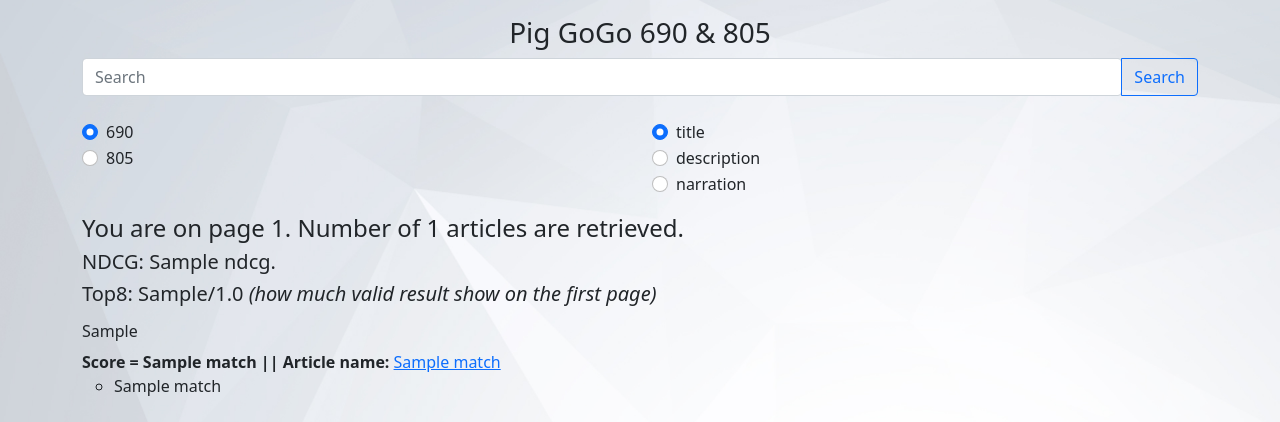
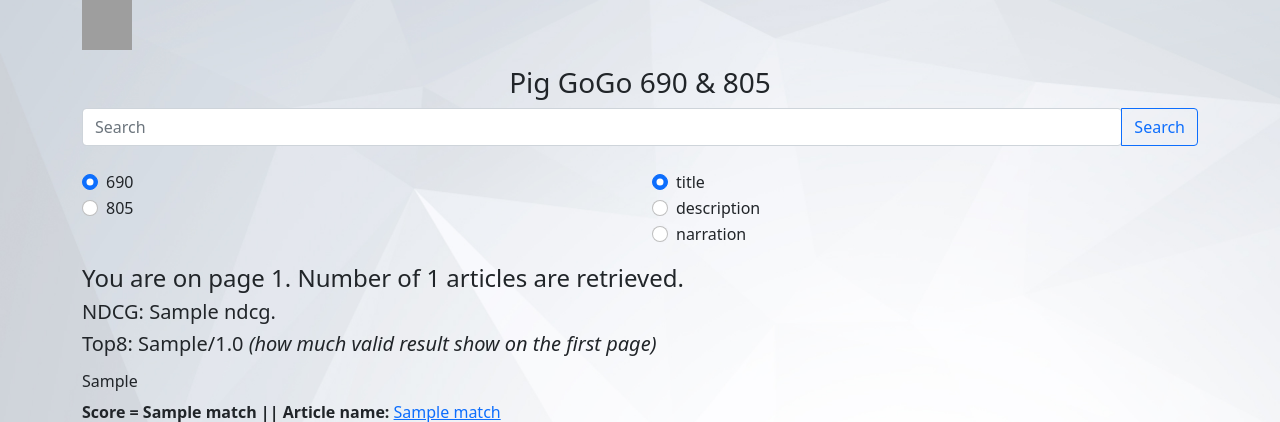
Before and after one commit to shan23chen/IR_final, a Flask app: template templates/results.html in a window 1280 px wide. Shown: the top 422 px of the page. Run offline with Flask 2, Linux system fonts and the light colour scheme; the template is opened without the code that fills it: most values are stand-ins (such as "Sample title", 1, 10 or a date in 2020); grey boxes are pictures that could not be loaded.

Commit message:
UI updates

```diff
--- a/templates/results.html
+++ b/templates/results.html
@@ -11,6 +11,7 @@
     </head>
     <body style="background-repeat: no-repeat; background-size: cover; background-image: url({{url_for('static', filename='bg.jpeg')}});">
         <div class="container">
+            <a href ="http://localhost:5001/" ><img src="https://i.ibb.co/j3hWf1Y/ppig.png" alt="ppig" border="0" width="50" height="50"></a>
             <h3 class="text-center mt-3">Pig GoGo 690 & 805</h3>
             <form action="{{ url_for('results')}}" name="search" method="post">
                 <!--search bar-->
```
